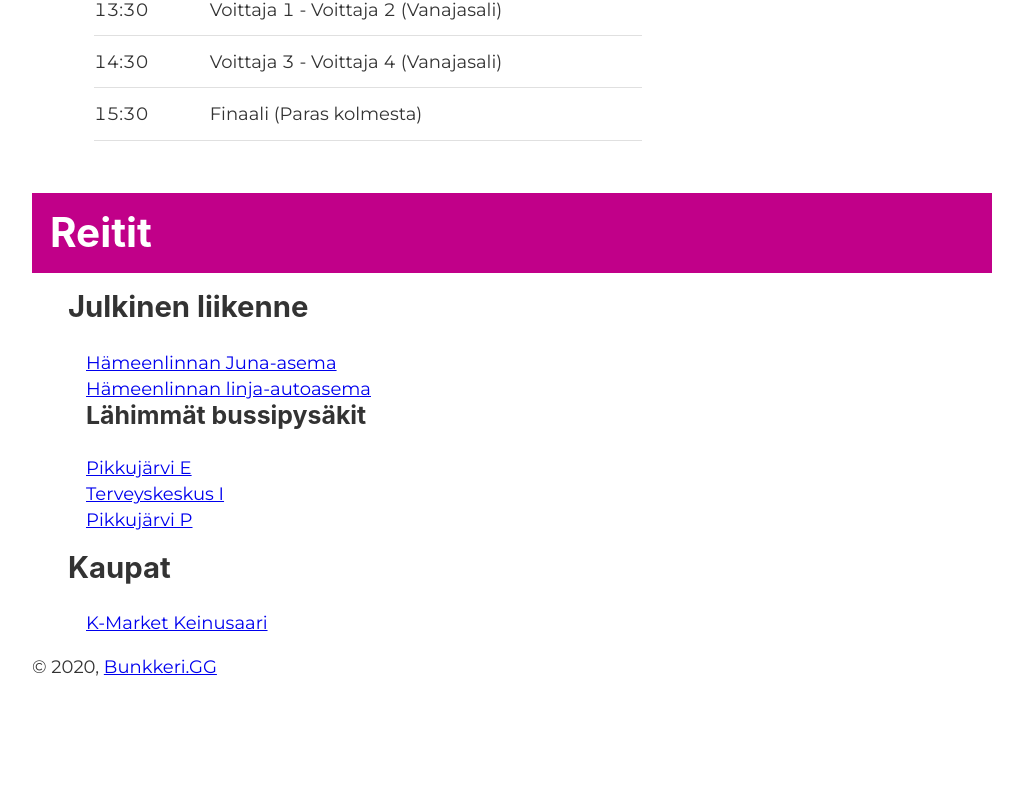
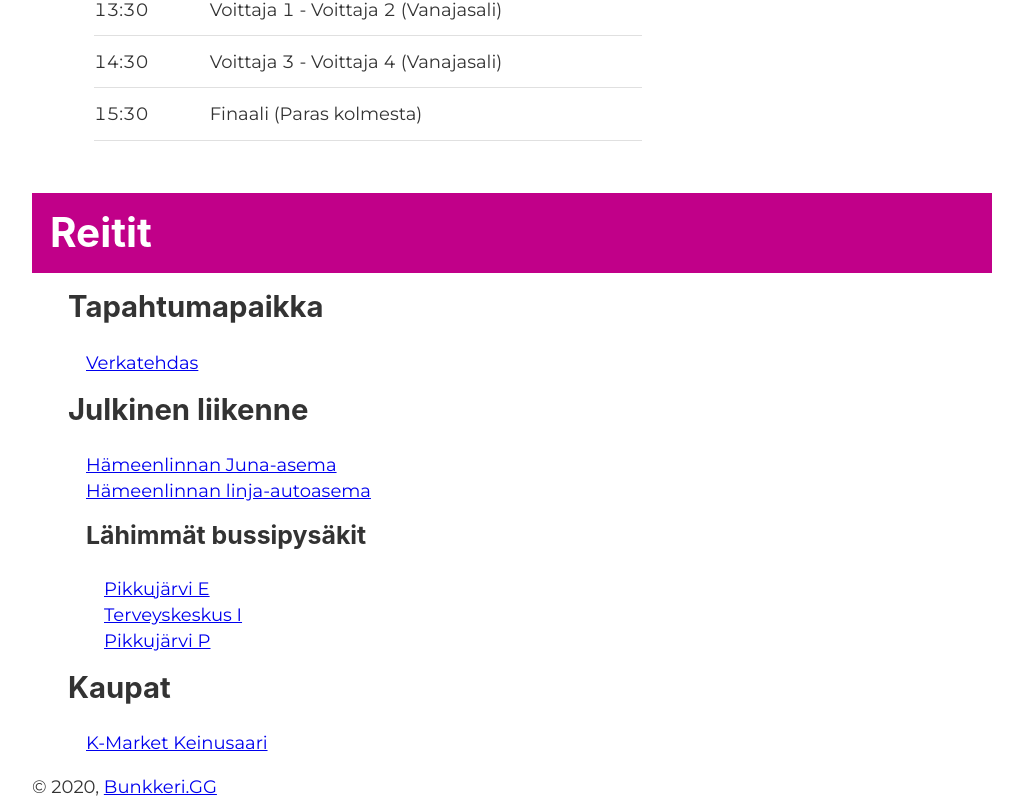
Before and after one commit to bunkkeri-gg/hampton-games, a Gatsby site: page / in a window 1280 px wide. Shown: the part 1715-2515 px from the top of the page, without its empty margins (128-1151 px from the left). Before the commit the page ends 2395 px from the top, so only its background shows below. Built offline with nearby package versions, Linux system fonts and the light colour scheme; Gatsby itself is replaced by a stand-in of ours.

Commit message:
Maps styling

```diff
--- a/src/components/maps.js
+++ b/src/components/maps.js
@@ -14,7 +14,19 @@ const Maps = () => (
       <h1 style={{ margin: 0 }}>Reitit</h1>
     </div>
     <div style={{ marginLeft: "2em", marginRight: "2em" }}>
+      <h2>Tapahtumapaikka</h2>
+      <div
+        style={{
+          marginBottom: "1rem",
+          paddingLeft: "1rem",
+        }}
+      >
+        <a href="https://goo.gl/maps/HMvdHFy6GkVAsMse9" target="__blank">
+          Verkatehdas
+        </a>
+      </div>
       <h2>Julkinen liikenne</h2>
+      <div>
         <div
           style={{
             marginBottom: "1rem",
@@ -27,7 +39,20 @@ const Maps = () => (
           <a href="https://goo.gl/maps/y3XS6LSfqf3GAkxW7" target="__blank">
             Hämeenlinnan linja-autoasema
           </a>
+          <div
+            style={{
+              marginTop: "1rem",
+              marginBottom: "1rem",
+            }}
+          >
             <h3>Lähimmät bussipysäkit</h3>
+            <div
+              style={{
+                marginTop: "1rem",
+                marginBottom: "1rem",
+                paddingLeft: "1rem",
+              }}
+            >
               <a href="https://goo.gl/maps/Em8J3whcXbqqUTMQ9" target="__blank">
                 Pikkujärvi E
               </a>
@@ -37,6 +62,9 @@ const Maps = () => (
               <a href="https://goo.gl/maps/crCvjZ3Ngzzb1Ns49" target="__blank">
                 Pikkujärvi P
               </a>
+            </div>
+          </div>
+        </div>
       </div>
       <h2>Kaupat</h2>
       <div
```
Lines whose indentation alone changed are shown as unchanged.
